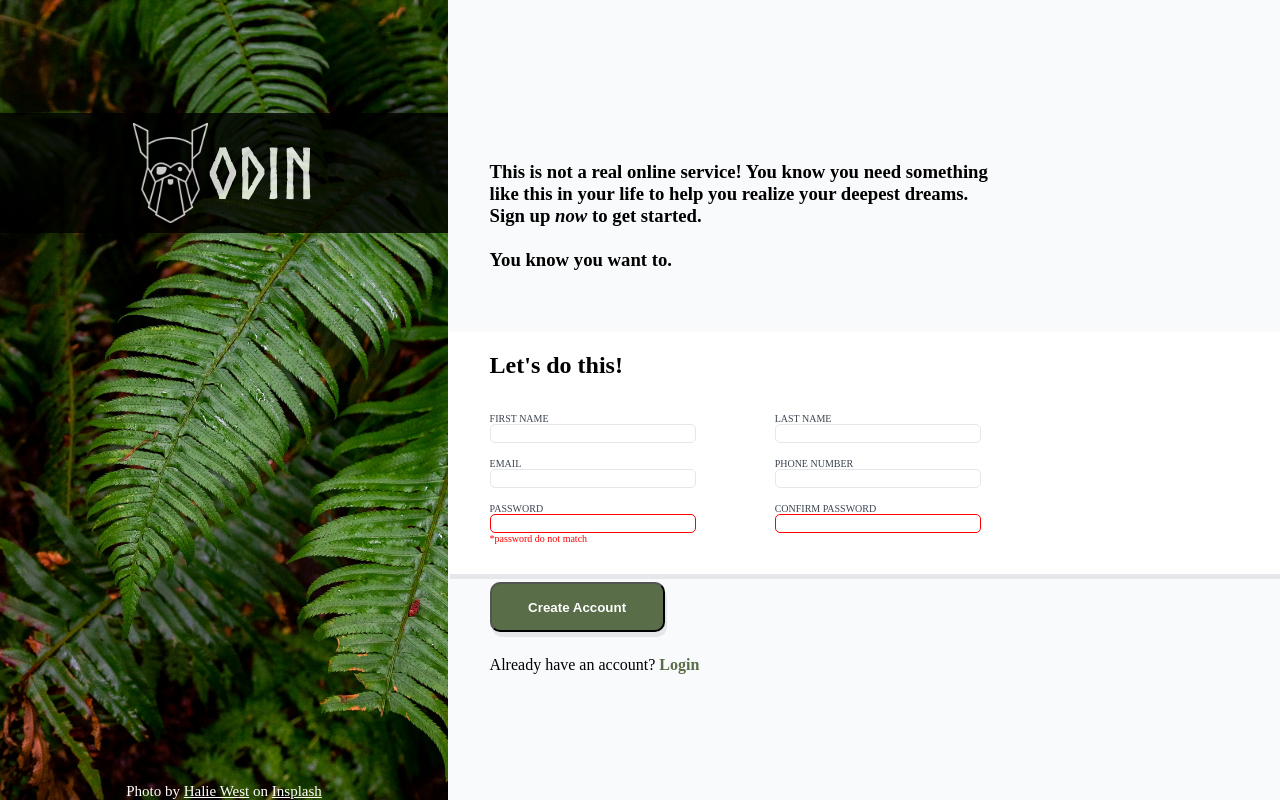
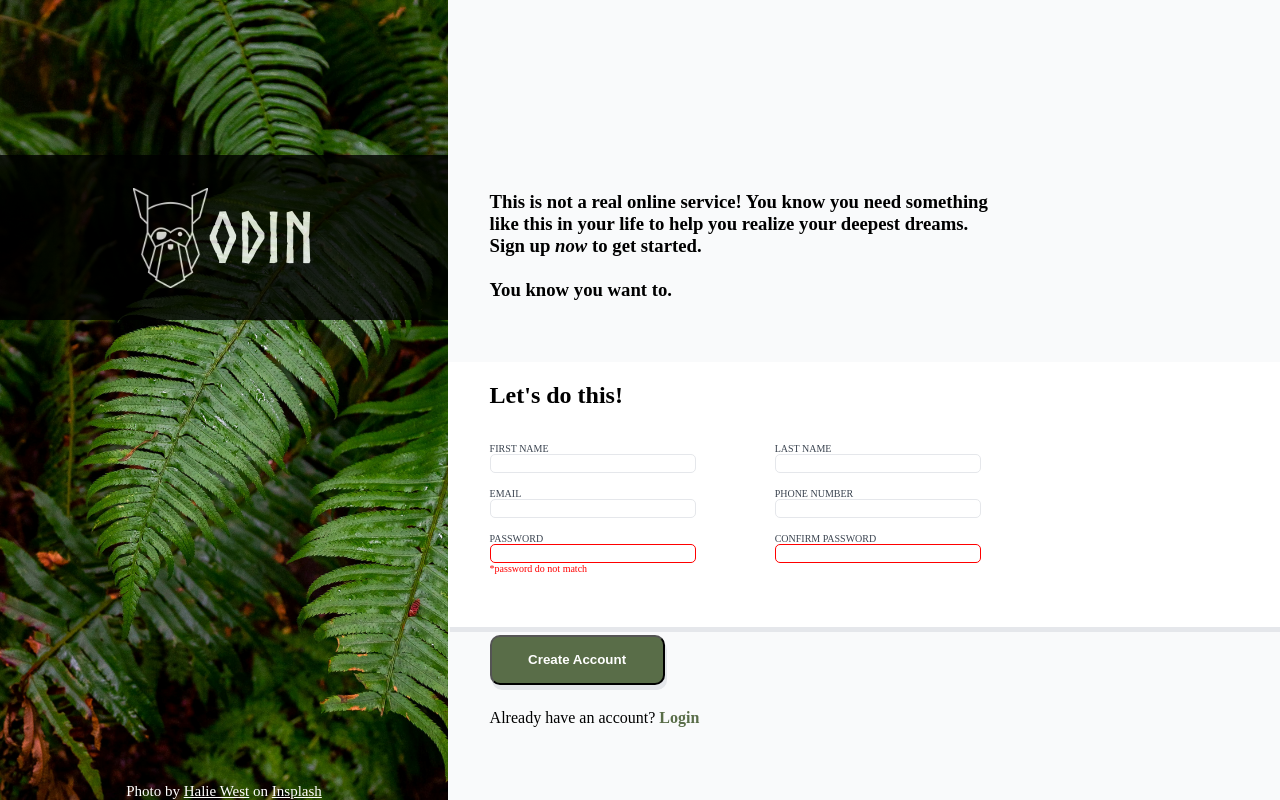
Before and after one commit to mpapila/Sign-up-Form, a plain HTML site: page index.html in a window 1280 px wide. Drawn offline with Linux system fonts and the light colour scheme.

Commit message:
Fix image positioning

```diff
--- a/index.html
+++ b/index.html
@@ -11,8 +11,15 @@
 <body>
     <div class="container">
         <div class="left">
-            <div class="logo_image"><img src="./img/odin-lined.png" height="100px"><h1>ODIN</h1></div>
-            <div class="left_footer">Photo by <u>Halie West</u> on <u>Insplash</u></div>
+            <div class="logo_image_container">
+                <div class="logo_image">
+                    <img src="./img/odin-lined.png" height="100px">
+                    <h1>ODIN</h1>
+                </div>
+            </div>
+            <div class="left_footer">
+                Photo by <u>Halie West</u> on <u>Insplash</u>
+            </div>
         </div>
         <div class="right">
             <div class="info">
--- a/style.css
+++ b/style.css
@@ -18,13 +18,18 @@ body {
 .left {
     display: flex;
     flex-direction: column;
-    justify-content: flex-end;
     background-image: url("./img/halie-west.jpg");
     background-repeat: no-repeat;
     background-size: cover;
     width: 35vw;
     font-size: 35px;
     color: white;
+    justify-content: space-between;
+}
+.logo_image_container {
+    height: 40vh;
+    display: flex;
+    align-items: end;
 }
 .logo_image {
     display: flex;
@@ -34,8 +39,7 @@ body {
     font-family: 'Norse-Bold';
     background-color: black;
     opacity: 0.8;
-    height: 120px;
-    margin-bottom: 550px;
+    width: 100%;
 }
 .left_footer {
     align-self: center;
@@ -53,8 +57,8 @@ body {
     display: flex;
     justify-content: flex-start;
     align-items: flex-end;
-    margin-left: 5%;
-    margin-bottom: 5%;
+    padding-left: 5%;
+    padding-bottom: 5%;
 }
 
 .register {
@@ -107,7 +111,6 @@ input:invalid {
 }
 
 .footer {
-    height: 30vh;
     display: flex;
     flex-direction: column;
     padding-top: 1%;
```
